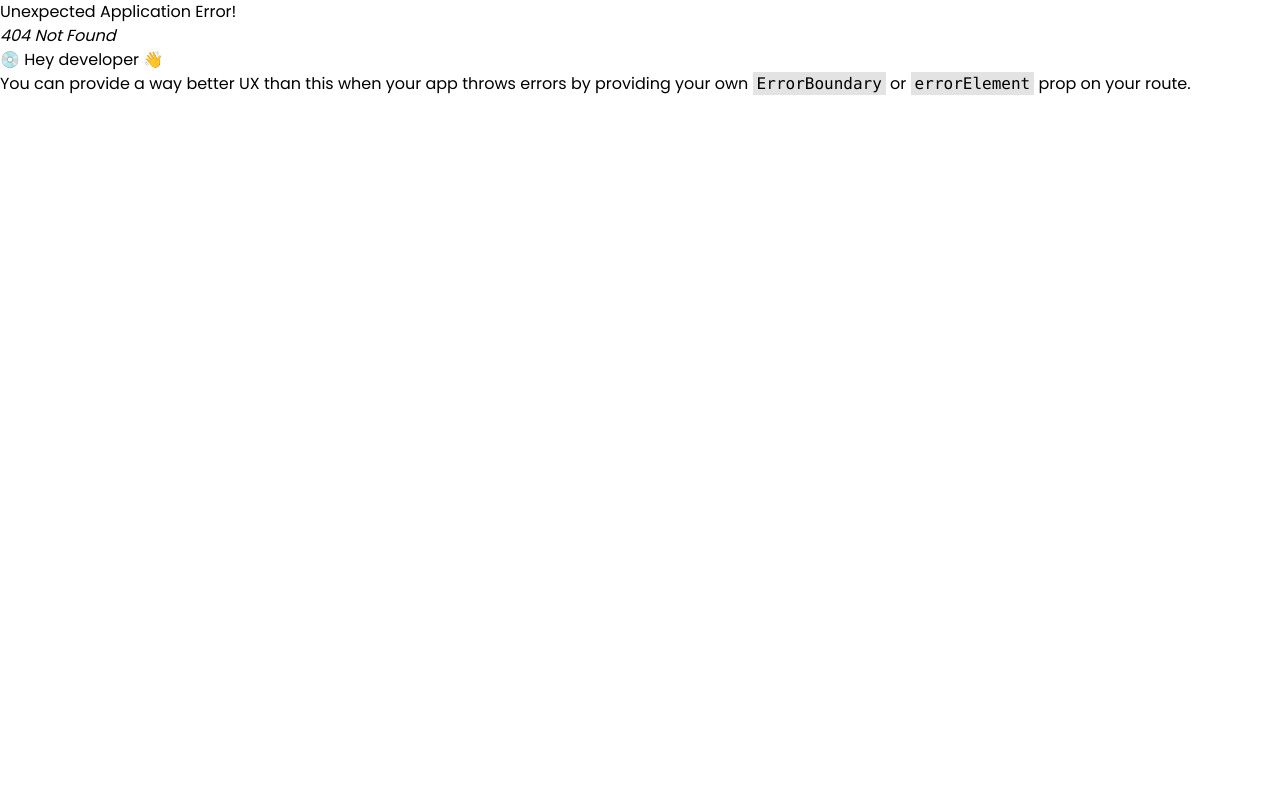
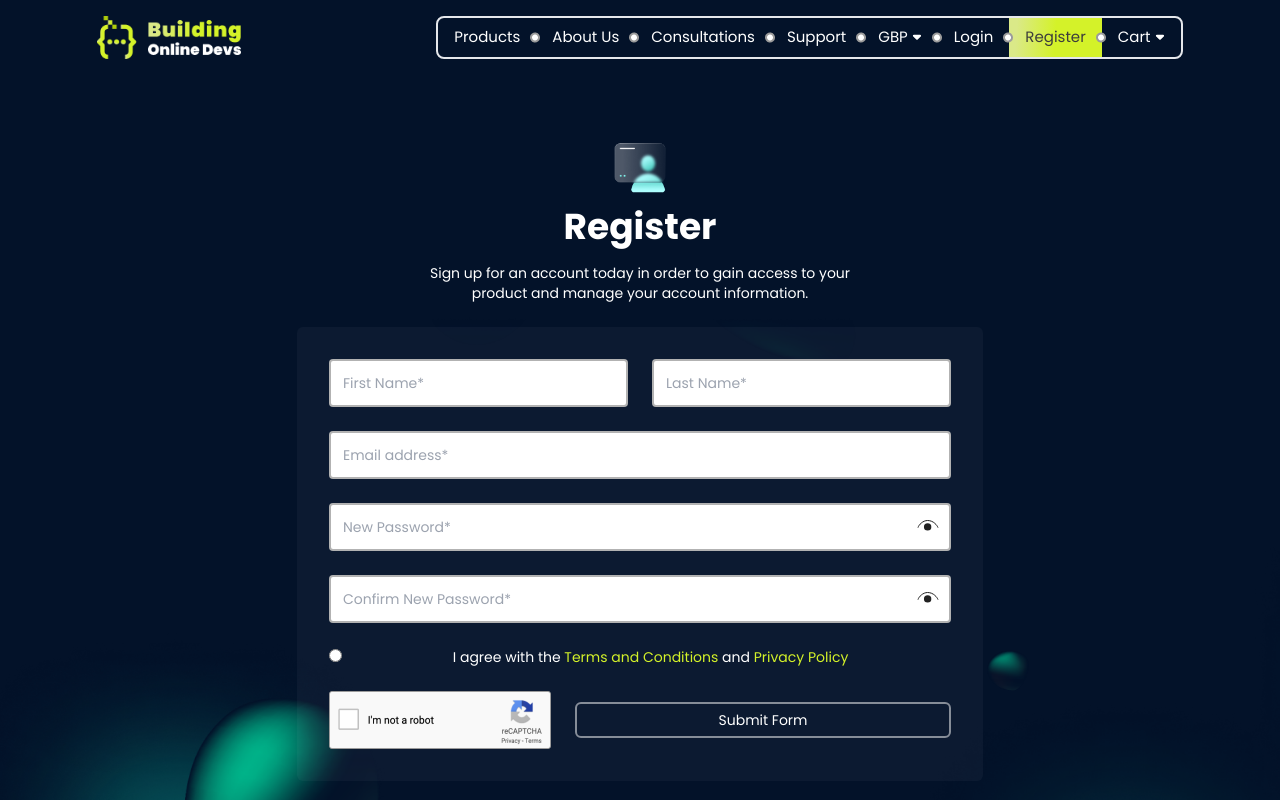
Before and after one commit to Mohit-Nippanikar78/Building-Online-Devs, a React (Vite) app: page /register in a window 1280 px wide. Before the commit this address had no page. Shown: the top 800 px of the page. Built offline with nearby package versions, Linux system fonts and the light colour scheme.

Commit message:
Created Register Component

```diff
--- a/src/App.jsx
+++ b/src/App.jsx
@@ -7,7 +7,7 @@ import {
 
 import "./App.css";
 import Root from "./Root";
-import { About, Consultation, Homepage, ProductCatalogue, ProductPage, Support, Login, ForgotPassword, ResetPassword, LoginPage } from "./components";
+import { About, Consultation, Homepage, ProductCatalogue, ProductPage, Support, Login, ForgotPassword, ResetPassword, LoginPage, Register } from "./components";
 function App() {
   const router = createBrowserRouter(
     createRoutesFromElements(
@@ -23,6 +23,7 @@ function App() {
           <Route path="forgot-password" element={<ForgotPassword />} />
           <Route path="reset-password" element={<ResetPassword />} />
         </Route>
+        <Route path="/register" element={<Register />} />
       </Route>
     )
   );
--- /dev/null
+++ b/src/components/Register/index.jsx
@@ -0,0 +1,67 @@
+import React, { useState } from 'react'
+import { CustomButton, Footer } from '../elements'
+const Register = () => {
+    const [show1, setShow1] = useState(false);
+    const [show2, setShow2] = useState(false);
+    return (
+        <div className="bg-navy pt-32  ">
+            <div className='h-full bg-cover flex flex-col items-center justify-center  text-white' style={{ backgroundImage: "url('/images/login/main-bg.png')" }}>
+                <img className='w-20' src="/images/login/login-icon.png" alt="" />
+                <h1 className="text-2xl lg:text-4xl font-bold mb-4">Register</h1>
+                <div className="mx-auto max-w-xs lg:max-w-md text-center text-xs lg:text-sm pb-6">Sign up for an account today in order to gain access to your product and manage your account information.</div>
+                <div className='bg-[#F1f1f109] p-8 rounded-md text-black text-sm '>
+                    <div className=" text-sm max-w-6xl gap-6 ">
+                        <div className="flex flex-col gap-6">
+                            <div className="flex lg:flex-row flex-col  gap-6 w-full" >
+                                <input className="w-full outline-0 p-3 rounded border-2 border-neutral-700 border-opacity-40 focus:bg-white focus:border-opacity-70" type="text" placeholder="First Name*" />
+                                <input className="w-full outline-0 p-3 rounded border-2 border-neutral-700 border-opacity-40 focus:bg-white focus:border-opacity-70" type="text" placeholder="Last Name*" />
+                            </div>
+                            <input className="outline-0 p-3 rounded  border-2 border-neutral-700 border-opacity-40 focus:bg-white focus:border-opacity-70" type="text" placeholder="Email address*" />
+                            <div className='w-full relative'>
+                                <input className="w-full outline-0 p-3 rounded border-2 border-neutral-700 border-opacity-40 focus:bg-white focus:border-opacity-70" type={show1 ? "text" : "password"} placeholder="New Password*" />
+                                <svg className='absolute right-3 bottom-1/3 cursor-pointer' width="22" height="19" viewBox="0 0 22 19" fill="none" xmlns="http://www.w3.org/2000/svg"
+                                    onMouseUp={() => setShow1(false)}
+                                    onMouseDown={() => setShow1(true)}
+                                    onTouchStart={() => setShow1(true)}
+                                    onTouchEnd={() => setShow1(false)}
+                                >
+                                    <ellipse cx="10.6295" cy="10.9289" rx="3.7037" ry="3.57143" fill="#212121" />
+                                    <path d="M1 11.6429C1.74074 8.78571 5.88889 4.5 10.6296 4.5C16.5556 4.5 20.2593 9.5 21 11.6429" stroke="#212121" />
+                                </svg>
+                            </div>
+                            <div className='w-full relative'>
+                                <input className="w-full outline-0 p-3 rounded border-2 border-neutral-700 border-opacity-40 focus:bg-white focus:border-opacity-70" type={show2 ? "text" : "password"} placeholder="Confirm New Password*" />
+                                <svg className='absolute right-3 bottom-1/3 cursor-pointer' width="22" height="19" viewBox="0 0 22 19" fill="none" xmlns="http://www.w3.org/2000/svg"
+                                    onMouseUp={() => setShow2(false)}
+                                    onMouseDown={() => setShow2(true)}
+                                >
+                                    <ellipse cx="10.6295" cy="10.9289" rx="3.7037" ry="3.57143" fill="#212121" />
+                                    <path d="M1 11.6429C1.74074 8.78571 5.88889 4.5 10.6296 4.5C16.5556 4.5 20.2593 9.5 21 11.6429" stroke="#212121" />
+                                </svg>
+                            </div>
+                            <a href='' className='flex items-center text-white'>
+                                <span class="h-5">
+                                    <input className='mr-2 w-max' type="radio" value={true} />
+                                </span>
+                                <div className="m-auto">
+                                    I agree with the <span className="text-lime ">Terms and Conditions  </span>  and <span className=" text-lime">Privacy Policy</span>
+                                </div>
+                            </a>
+                        </div>
+                        <div className="lg:pt-6  flex lg:flex-row flex-col gap-6 lg:gap-0 items-center justify-between">
+                            <img className="py-3 lg:p-0" src="/images/consultation/captcha.png" alt="" />
+                            <div className="w-full h-max pl-6">
+                                <CustomButton text="Submit form" dark={false} type="consultation" />
+                            </div>
+                        </div>
+                    </div>
+                </div>
+                <div className="w-full pt-12">
+                    <Footer />
+                </div>
+            </div>
+        </div>
+    )
+}
+
+export default Register;
--- a/src/components/index.js
+++ b/src/components/index.js
@@ -9,3 +9,4 @@ export { default as Login } from "./Login";
 export { LoginPage } from "./Login";
 export { default as ForgotPassword } from "./Login/ForgotPassword";
 export { default as ResetPassword } from "./Login/ResetPassword";
+export { default as Register } from "./Register";
```
